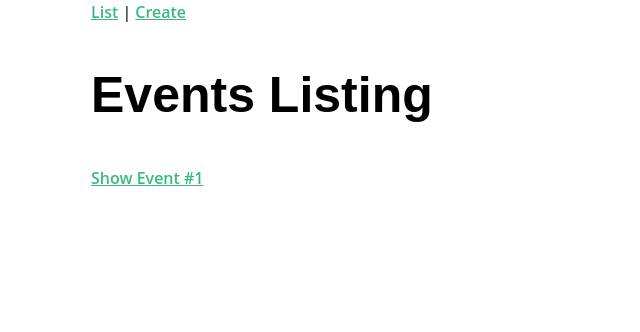
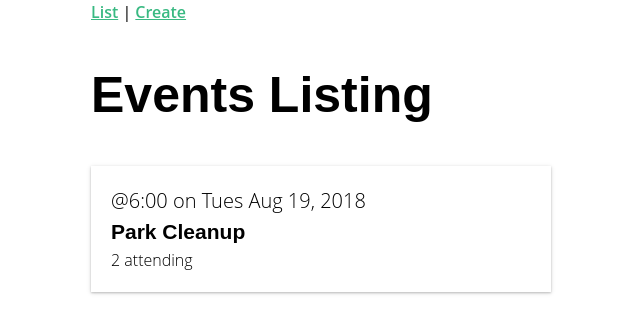
Before and after one commit to seeker8/vue-mastery-real-world-app, a Vue app in the folder real-world-vue/: page / in a window 1280 px wide. Shown: the top 332 px of the page, without its empty margins (319-959 px from the left). Built offline with nearby package versions, Linux system fonts and the light colour scheme.

Commit message:
add event card component and update list with newly created component

```diff
--- /dev/null
+++ b/real-world-vue/src/components/EventCard.vue
@@ -0,0 +1,53 @@
+<template>
+  <router-link
+    class="event-link"
+    :to="{ name: 'event-show', params: { id: '1' } }"
+  >
+    <div class="event-card -shadow">
+      <span class="eyebrow">@{{ event.time }} on {{ event.date }}</span>
+      <h4 class="title">{{ event.title }}</h4>
+      <span>{{ event.attendees.length }} attending</span>
+    </div>
+  </router-link>
+</template>
+
+<script>
+export default {
+  data() {
+    return {
+      event: {
+        id: 1,
+        title: 'Park Cleanup',
+        date: 'Tues Aug 19, 2018',
+        time: '6:00',
+        attendees: [
+          { id: 'abc123', name: 'Adam Jahr' },
+          { id: 'abc124', name: 'Lalo Val' }
+        ]
+      }
+    }
+  }
+}
+</script>
+
+<style scoped>
+.event-card {
+  padding: 20px;
+  margin-bottom: 24px;
+  transition: all 0.2s linear;
+  cursor: pointer;
+}
+.event-card:hover {
+  transform: scale(1.01);
+  box-shadow: 0 3px 12px 0 rgba(0, 0, 0, 0.2), 0 1px 15px 0 rgba(0, 0, 0, 0.19);
+}
+.event-card > .title {
+  margin: 0;
+}
+
+.event-link {
+  color: black;
+  text-decoration: none;
+  font-weight: 100;
+}
+</style>
--- a/real-world-vue/src/views/EventList.vue
+++ b/real-world-vue/src/views/EventList.vue
@@ -1,15 +1,17 @@
 <template>
   <div>
     <h1>Events Listing</h1>
-
-    <router-link :to="{ name: 'event-show', params: { id: '1' } }">
-      Show Event #1
-    </router-link>
+    <EventCard />
   </div>
 </template>
 
 <script>
-export default {}
+import EventCard from '@/components/EventCard.vue'
+export default {
+  components: {
+    EventCard
+  }
+}
 </script>
 
 <style></style>
```
